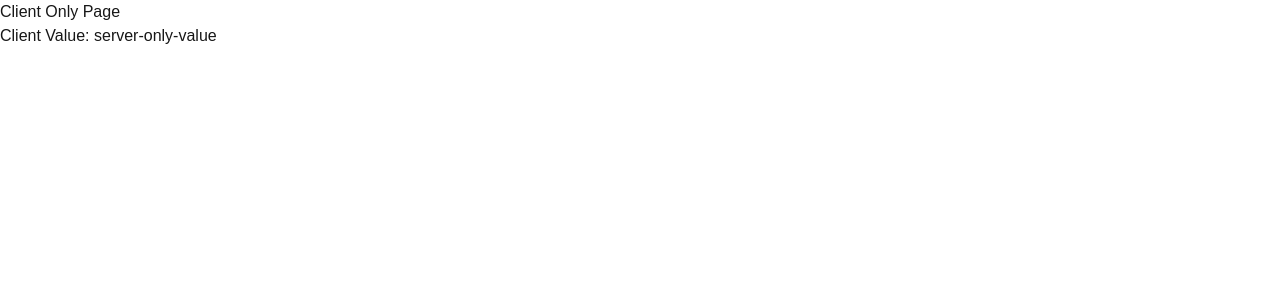
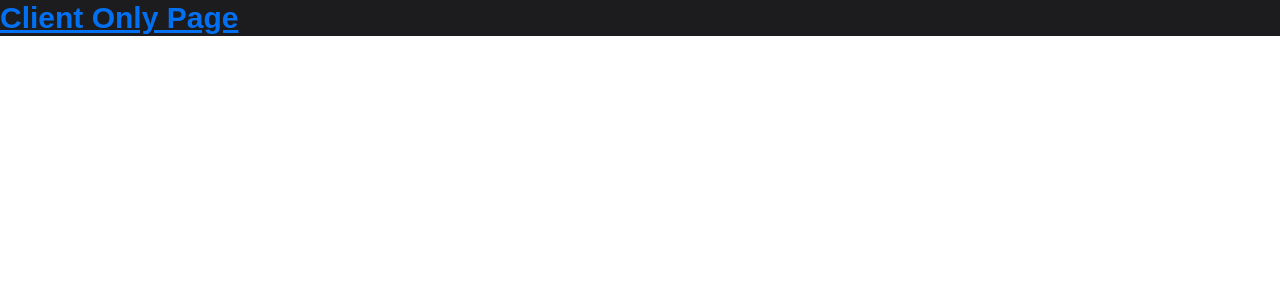
Before and after one commit to 17Swagat/Mulhite_LLM_Interface, a Next.js app: page /client-only in a window 1280 px wide. Shown: the top 300 px of the page. Built offline with nearby package versions, Linux system fonts and the light colour scheme.

Commit message:
Using ContextProvider

```diff
--- a/src/app/client-only/page.tsx
+++ b/src/app/client-only/page.tsx
@@ -1,10 +1,14 @@
 'use client';
-import { serverOnlyFunc } from "@/utils/serverOnlyFunction";
+// import { serverOnlyFunc } from "@/utils/serverOnlyFunction";
+import { useTheme } from "@/components/temp/theme-provider";
 
 export default function ClientOnlyPage() {
-    const serverValue = serverOnlyFunc();
+    const serverValue = 'sc' //serverOnlyFunc();
+    const { colors } = useTheme();
     return <div className="w-screen h-screen">
-        Client Only Page
-        <div>Client Value: {serverValue}</div>
+        <h1 style={{color: colors.primary, backgroundColor: colors.secondary}} className="text-3xl font-bold underline">
+            Client Only Page
+        </h1>
+        {/* <div>Client Value: {serverValue}</div> */}
     </div>
 }
--- a/src/app/layout.tsx
+++ b/src/app/layout.tsx
@@ -1,6 +1,7 @@
 import type { Metadata } from "next";
 import { Geist, Geist_Mono } from "next/font/google";
 import "./globals.css";
+import { ThemeProvider } from "@/components/temp/theme-provider";
 
 const geistSans = Geist({
   variable: "--font-geist-sans",
@@ -25,7 +26,9 @@ export default function RootLayout({
   return (
     <html lang="en">
       <body className={`${geistSans.variable} ${geistMono.variable} antialiased`}>
-        {children}
+        <ThemeProvider>
+          {children}
+        </ThemeProvider>
       </body>
     </html>
   );
--- /dev/null
+++ b/src/components/temp/theme-provider.tsx
@@ -0,0 +1,30 @@
+'use client';
+import {useContext, createContext} from 'react';
+
+type Theme = {
+    colors: {
+        primary: string;
+        secondary: string;
+    }
+}
+
+const defaultTheme: Theme = {
+    colors: {
+        primary: '#0070f3', // blue
+        secondary: '#1c1c1e' // dark gray
+    }
+}
+
+const ThemeContext = createContext<Theme>(defaultTheme);
+
+export const ThemeProvider = ({children}: {children: React.ReactNode}) => {
+    return (
+        <ThemeContext.Provider value={defaultTheme}>
+            {children}
+        </ThemeContext.Provider>
+    )
+}
+
+export const useTheme = () => {
+    return useContext(ThemeContext);
+}
```
